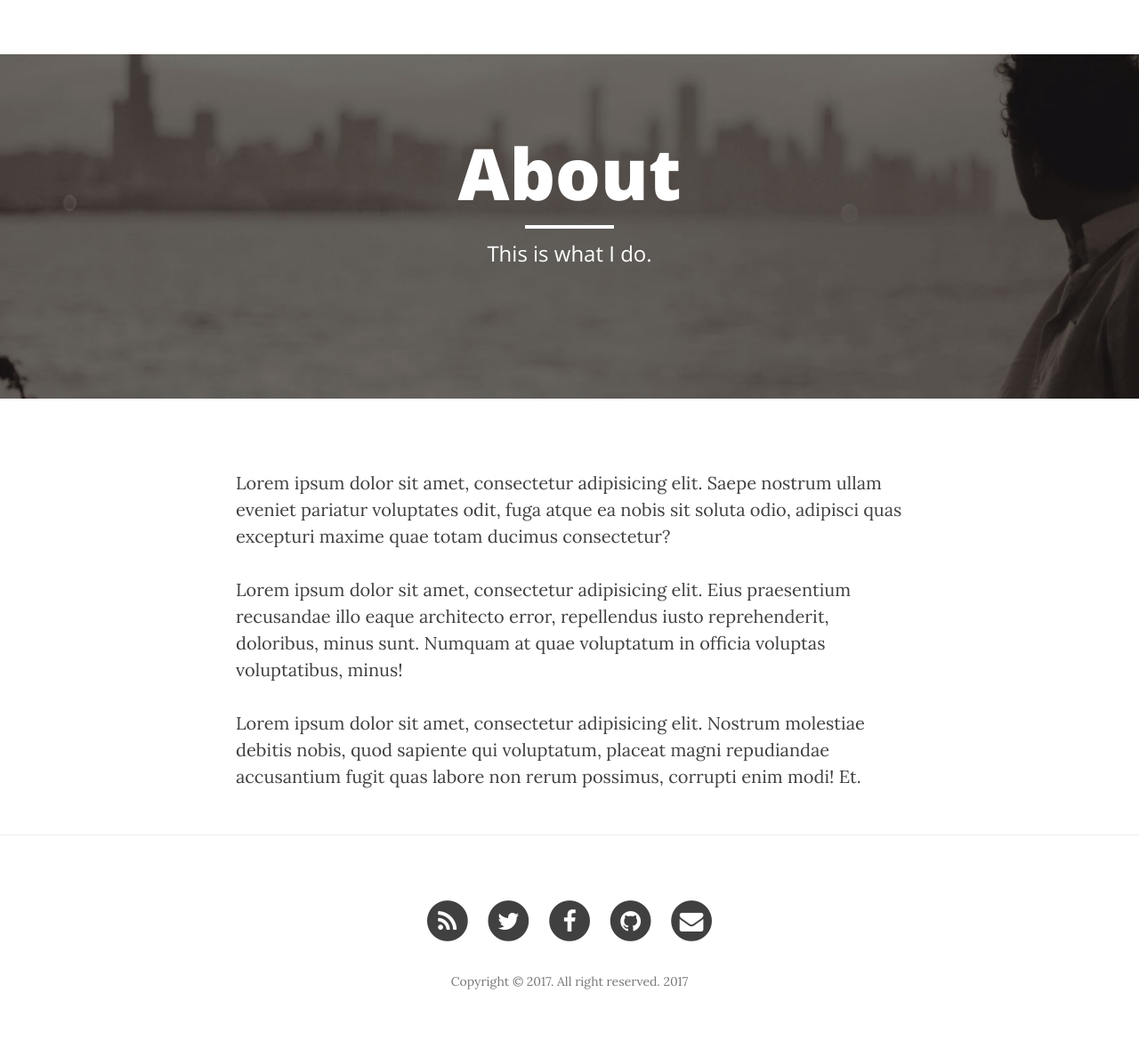
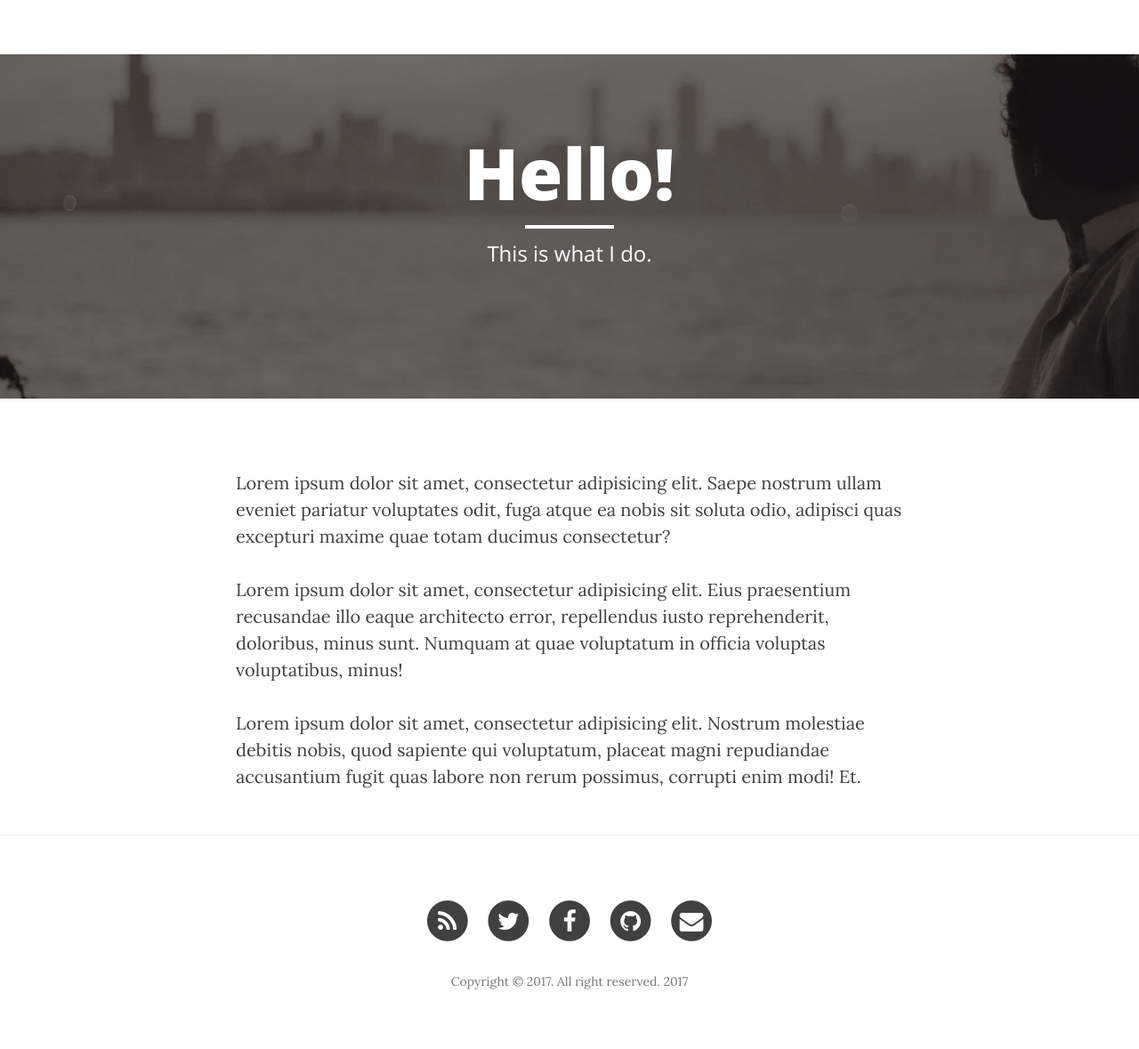
Before and after one commit to iqbalpmgks/iqbalpmgks.github.io, a Jekyll site: the page built from about.html, in a window 1280 px wide. Shown: the whole page at 89% size. Built offline with Jekyll 4.4.1, drawn with Linux system fonts in a browser that asks for light colours; nearby versions of some CDN libraries.

Commit message:
Update Title

```diff
--- a/_layouts/page.html
+++ b/_layouts/page.html
@@ -8,7 +8,10 @@ layout: default
         <div class="row">
             <div class="col-lg-8 col-lg-offset-2 col-md-10 col-md-offset-1">
                 <div class="site-heading">
-                    <h1>{% if page.title %}{{ page.title }}{% else %}{{ site.title }}{% endif %}</h1>
+                    <!--
+			<h1>{% if page.title %}{{ page.title }}{% else %}{{ site.title }}{% endif %}</h1>
+		    -->
+		    <h1>Hello!</h1>
                     <hr class="small">
                     <span class="subheading">{{ page.description }}</span>
                 </div>
```
